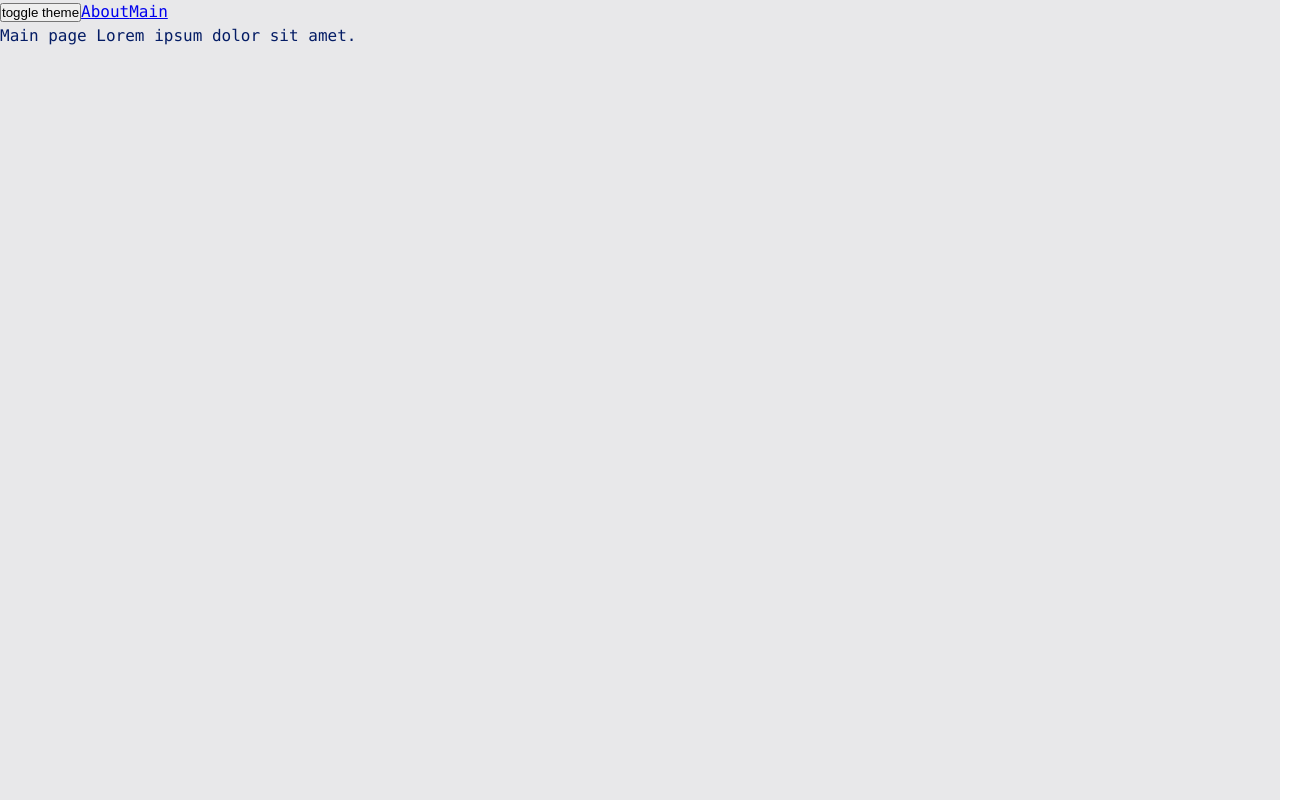
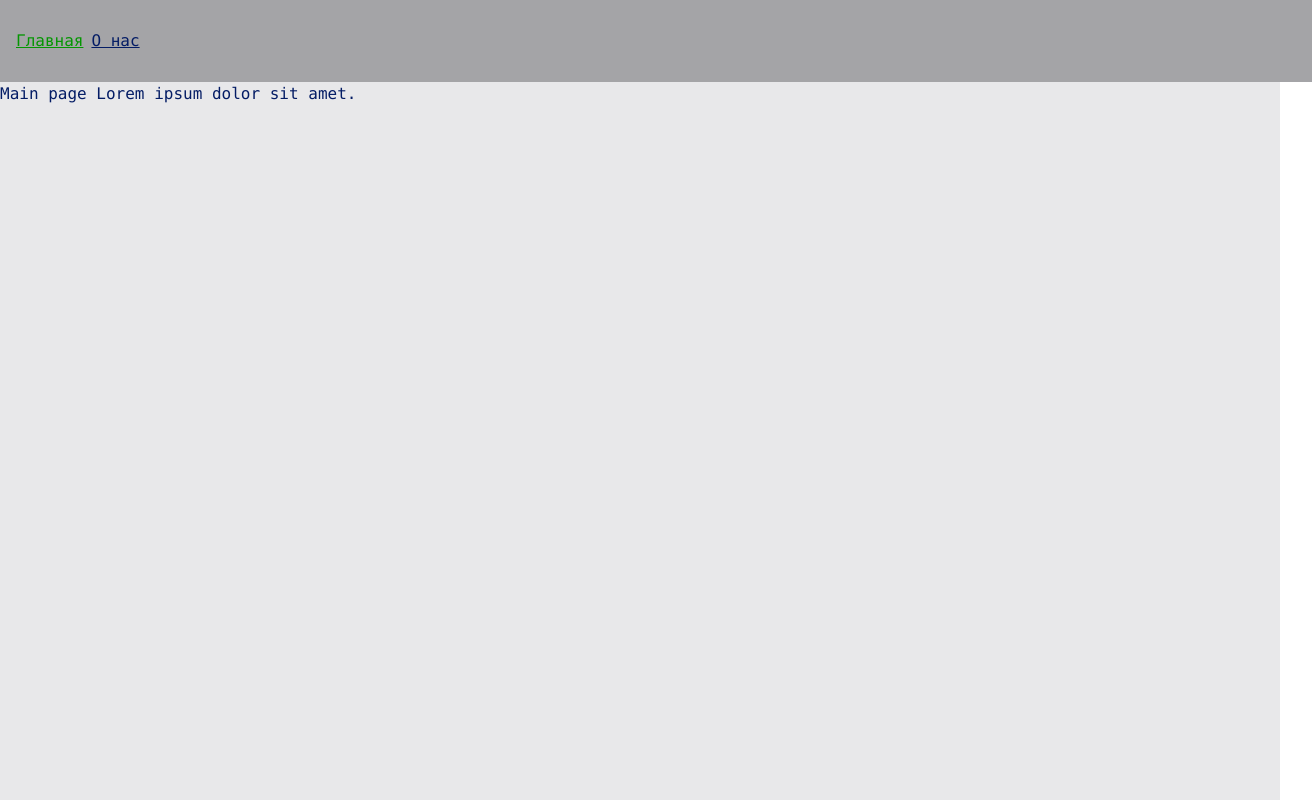
Before and after one commit to gibidon/prod_app, a React app: page / in a window 1280 px wide. Shown: the whole page, 1312 px wide, since content can reach past the window. Built offline with nearby package versions, Linux system fonts and the light colour scheme.

Commit message:
chore:navbar+themes

```diff
--- a/src/app/App.tsx
+++ b/src/app/App.tsx
@@ -6,16 +6,14 @@
 import { useTheme } from "app/providers/ThemeProvider";
 import './styles/index.scss'
 import { AppRouter } from "./providers/router";
+import { Navbar } from "widgets/navbar";
 
 export function App() {
     const { theme, toggleTheme } = useTheme()
 
-    return <div className={classNames('app',{},[theme])}>
-        <button onClick={toggleTheme}>toggle theme</button>
-        <Link to={'/about'}>About</Link>
-        <Link to={'/main'}>Main</Link>
-        <Suspense fallback='Loading'>
-           <AppRouter />
-        </Suspense>
-    </div>
+    return (
+        <div className={classNames('app',{},[theme])}>
+            <Navbar />
+            <AppRouter />
+        </div>)
 }
--- a/src/app/styles/themes/dark.scss
+++ b/src/app/styles/themes/dark.scss
@@ -1,6 +1,10 @@
 .app.dark {
     --bg-color: #090949;
+    --inverted-bg-color: #4a7406;
 
     --primary-color: #049604;
     --secondary-color: #04ff04;
+
+    --inverted-primary-color: #11b8aa;
+    --inverted-secondary-color: #990799;
 }
--- a/src/app/styles/themes/light.scss
+++ b/src/app/styles/themes/light.scss
@@ -1,6 +1,10 @@
 .app.light {
     --bg-color: #e8e8ea;
+    --inverted-bg-color: #a4a4a7;
 
     --primary-color: #041c65;
     --secondary-color: #0449e0;
+
+    --inverted-primary-color: #049602;
+    --inverted-secondary-color: #04ff04;
 }
--- a/src/app/styles/variables/globals.scss
+++ b/src/app/styles/variables/globals.scss
@@ -8,4 +8,6 @@
     --font-size-l: 24px;
     --font-line-l: 32px;
     --font-l: var(--font-size-l) / var(--font-line-l) var(--font-family-main);
+
+    --navbar-height: 50px;
 }
--- a/src/shared/config/lib/classNames/classNames.ts
+++ b/src/shared/config/lib/classNames/classNames.ts
@@ -1,9 +1,9 @@
 export type Mods = Record<string, boolean | string>
 
-export function classNames(cls: string, mods: Mods, additional: Array<string>): string {
+export function classNames(cls: string, mods: Mods = {}, additional: Array<string> = []): string {
     return [
         cls,
-        ...additional,
+        ...additional.filter(Boolean),
         ...Object.entries(mods)
             .filter(([key,value]) => value === true)
             .map(([className]) => className)
--- /dev/null
+++ b/src/shared/ui/AppLink/AppLink.module.scss
@@ -0,0 +1,15 @@
+.AppLink {
+    color: var(--primary-color);
+}
+
+.primary {
+    color: var(--primary-color);
+}
+
+.secondary {
+    color: var(--inverted-primary-color);
+}
+
+.red {
+    color: red;
+}
--- /dev/null
+++ b/src/shared/ui/AppLink/AppLink.tsx
@@ -0,0 +1,28 @@
+import { Link, LinkProps } from "react-router-dom";
+import { classNames } from "shared/config/lib/classNames/classNames";
+import cls from './AppLink.module.scss';
+
+export enum AppLinkTheme {
+    PRIMARY = 'primary',
+    SECONDARY = 'secondary',
+    RED = 'red'
+}
+
+interface AppLinkProps extends LinkProps {
+  className?: string;
+  theme?: AppLinkTheme
+}
+
+export const AppLink = (props: AppLinkProps) => {
+    const { to, className, children, theme = AppLinkTheme.PRIMARY, ...otherProps } = props
+
+    return (
+        <Link
+            to={to}
+            className={classNames(cls.AppLink, {}, [className, cls[theme]])}
+            {...otherProps}
+        >
+        {children}
+        </Link>
+    );
+};
--- /dev/null
+++ b/src/widgets/navbar/index.ts
@@ -0,0 +1,3 @@
+import { Navbar } from "./ui/Navbar";
+
+export { Navbar }
--- /dev/null
+++ b/src/widgets/navbar/ui/Navbar.module.scss
@@ -0,0 +1,18 @@
+.Navbar {
+    width: 100%;
+    height: var(--navbar-height);
+
+    background: var(--inverted-bg-color);
+
+    display: flex;
+    align-items: center;
+    padding: 1rem;
+}
+
+.links {
+    margin-left: auto;
+}
+
+.mainLink {
+    margin-right: 0.5rem;
+}
--- /dev/null
+++ b/src/widgets/navbar/ui/Navbar.tsx
@@ -0,0 +1,18 @@
+import { AppLink, AppLinkTheme } from "shared/ui/AppLink/AppLink";
+import { classNames } from "shared/config/lib/classNames/classNames";
+import cls from './Navbar.module.scss';
+
+interface NavbarProps {
+  className?: string;
+}
+
+export const Navbar = ({ className }: NavbarProps) => {
+  return (
+    <div className={classNames(cls.Navbar, {}, [className])}>
+        <div className="links">
+            <AppLink theme={AppLinkTheme.SECONDARY} to={'/'} className={cls.mainLink}>Главная</AppLink>
+            <AppLink theme={AppLinkTheme.PRIMARY} to={'/about'} className={cls.mainLink}>О нас</AppLink>
+        </div>
+    </div>
+  );
+};
```
